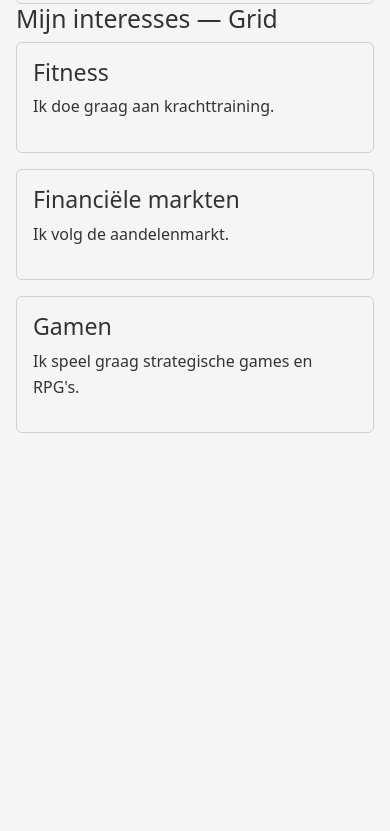
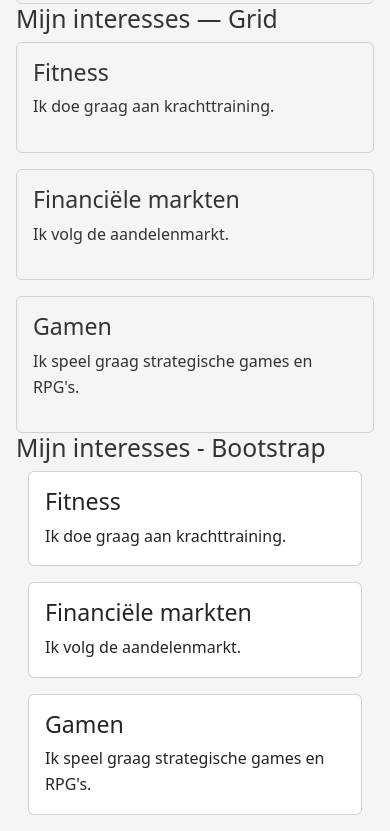
Before and after one commit to jwjoppe-boop/Website_Discover_IT, a plain HTML site: page bootstrap.html in a window 390 px wide. Shown: the part 794-1625 px from the top of the page. Before the commit the page ends 1243 px from the top, so only its background shows below. Drawn offline with nearby package versions, Linux system fonts and the light colour scheme.

Commit message:
Responsive kaartenrij gebouwd met Bootstrap

```diff
--- a/bootstrap.html
+++ b/bootstrap.html
@@ -66,6 +66,40 @@
         </article>
 
 </div>
+<h2>Mijn interesses - Bootstrap</h2>
+
+<div class="container">
+    <div class="row g-3">
+
+        <div class="col-md-4">
+            <article class="card h-100">
+                <div class="card-body">
+                    <h3 class="card-title">Fitness</h3>
+                    <p class="card-text">Ik doe graag aan krachttraining.</p>
+                </div>
+            </article>
+        </div>
+
+        <div class="col-md-4">
+            <article class="card h-100">
+                <div class="card-body">
+                    <h3 class="card-title">Financiële markten</h3>
+                    <p class="card-text">Ik volg de aandelenmarkt.</p>
+                </div>
+            </article>
+        </div>
+
+        <div class="col-md-4">
+            <article class="card h-100">
+                <div class="card-body">
+                    <h3 class="card-title">Gamen</h3>
+                    <p class="card-text">Ik speel graag strategische games en RPG's.</p>
+                </div>
+            </article>
+        </div>
+
+    </div>
+</div>
 
 </body>
 </html>
```
